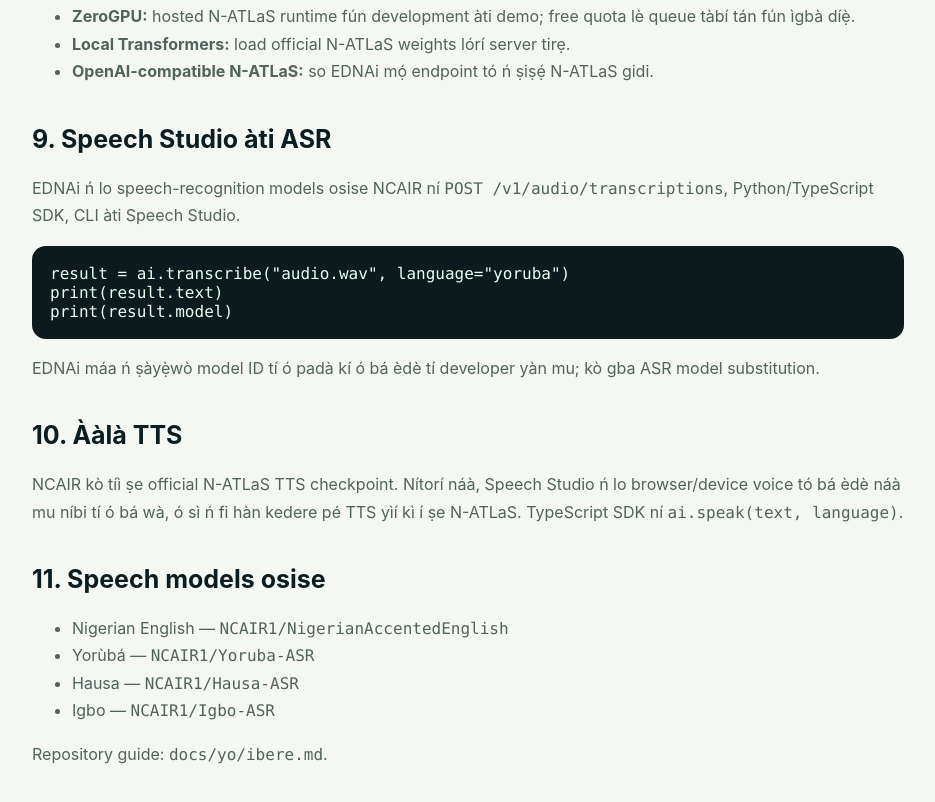
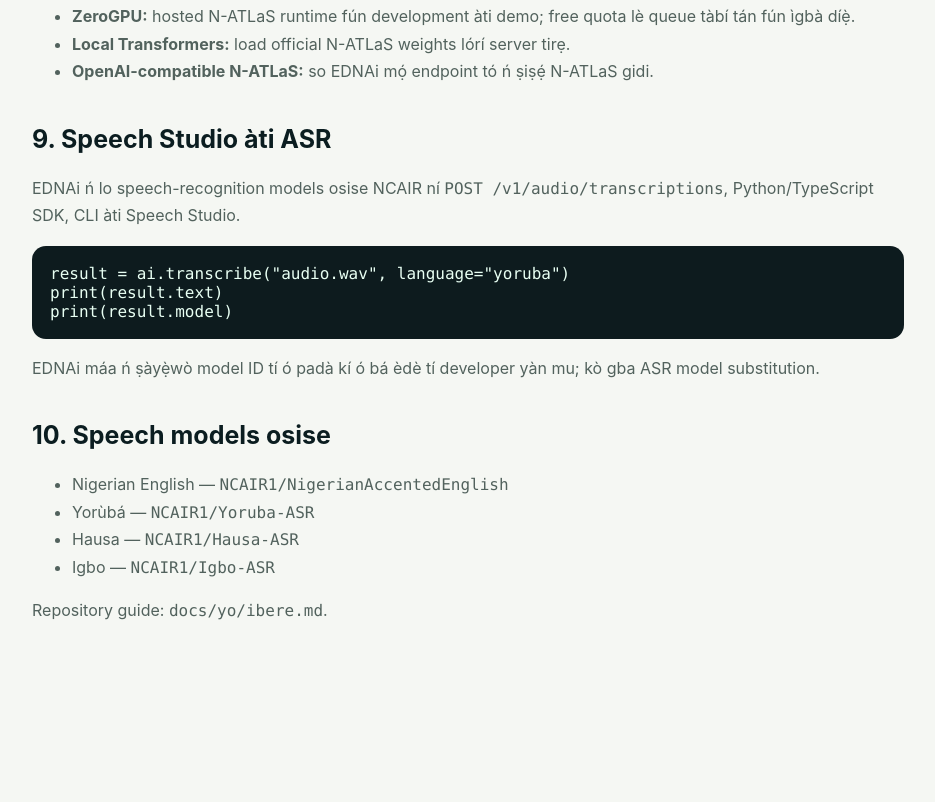
Before and after one commit to Atanseiye/EDN-portal, a plain HTML site: page web/guide-yo.html in a window 1280 px wide. Shown: the part 2202-3004 px from the top of the page, without its empty margins (172-1107 px from the left). After the commit the page ends 2963 px from the top, so only its background shows below. Drawn offline with Linux system fonts and the light colour scheme; files that its build step writes are made by us from their sources.

Commit message:
EDNAi: remove TTS from multilingual challenge documentation

```diff
--- a/web/guide-yo.html
+++ b/web/guide-yo.html
@@ -26,4 +26,4 @@
   --dataset prepared.jsonl \
   --output-dir outputs/my-natlas-adapter</code></pre><p>QLoRA/LoRA adapter náà bẹ̀rẹ̀ láti <code>NCAIR1/N-ATLaS</code> gan-an.</p><h2>8. Runtime modes</h2><ul><li><strong>ZeroGPU:</strong> hosted N-ATLaS runtime fún development àti demo; free quota lè queue tàbí tán fún ìgbà díẹ̀.</li><li><strong>Local Transformers:</strong> load official N-ATLaS weights lórí server tirẹ.</li><li><strong>OpenAI-compatible N-ATLaS:</strong> so EDNAi mọ́ endpoint tó ń ṣiṣẹ́ N-ATLaS gidi.</li></ul><h2>9. Speech Studio àti ASR</h2><p>EDNAi ń lo speech-recognition models osise NCAIR ní <code>POST /v1/audio/transcriptions</code>, Python/TypeScript SDK, CLI àti Speech Studio.</p><pre><code>result = ai.transcribe("audio.wav", language="yoruba")
 print(result.text)
-print(result.model)</code></pre><p>EDNAi máa ń ṣàyẹ̀wò model ID tí ó padà kí ó bá èdè tí developer yàn mu; kò gba ASR model substitution.</p><h2>10. Ààlà TTS</h2><p>NCAIR kò tíì ṣe official N-ATLaS TTS checkpoint. Nítorí náà, Speech Studio ń lo browser/device voice tó bá èdè náà mu níbi tí ó bá wà, ó sì ń fi hàn kedere pé TTS yìí kì í ṣe N-ATLaS. TypeScript SDK ní <code>ai.speak(text, language)</code>.</p><h2>11. Speech models osise</h2><ul><li>Nigerian English — <code>NCAIR1/NigerianAccentedEnglish</code></li><li>Yorùbá — <code>NCAIR1/Yoruba-ASR</code></li><li>Hausa — <code>NCAIR1/Hausa-ASR</code></li><li>Igbo — <code>NCAIR1/Igbo-ASR</code></li></ul><p>Repository guide: <code>docs/yo/ibere.md</code>.</p></main></body></html>
+print(result.model)</code></pre><p>EDNAi máa ń ṣàyẹ̀wò model ID tí ó padà kí ó bá èdè tí developer yàn mu; kò gba ASR model substitution.</p><h2>10. Speech models osise</h2><ul><li>Nigerian English — <code>NCAIR1/NigerianAccentedEnglish</code></li><li>Yorùbá — <code>NCAIR1/Yoruba-ASR</code></li><li>Hausa — <code>NCAIR1/Hausa-ASR</code></li><li>Igbo — <code>NCAIR1/Igbo-ASR</code></li></ul><p>Repository guide: <code>docs/yo/ibere.md</code>.</p></main></body></html>
```
